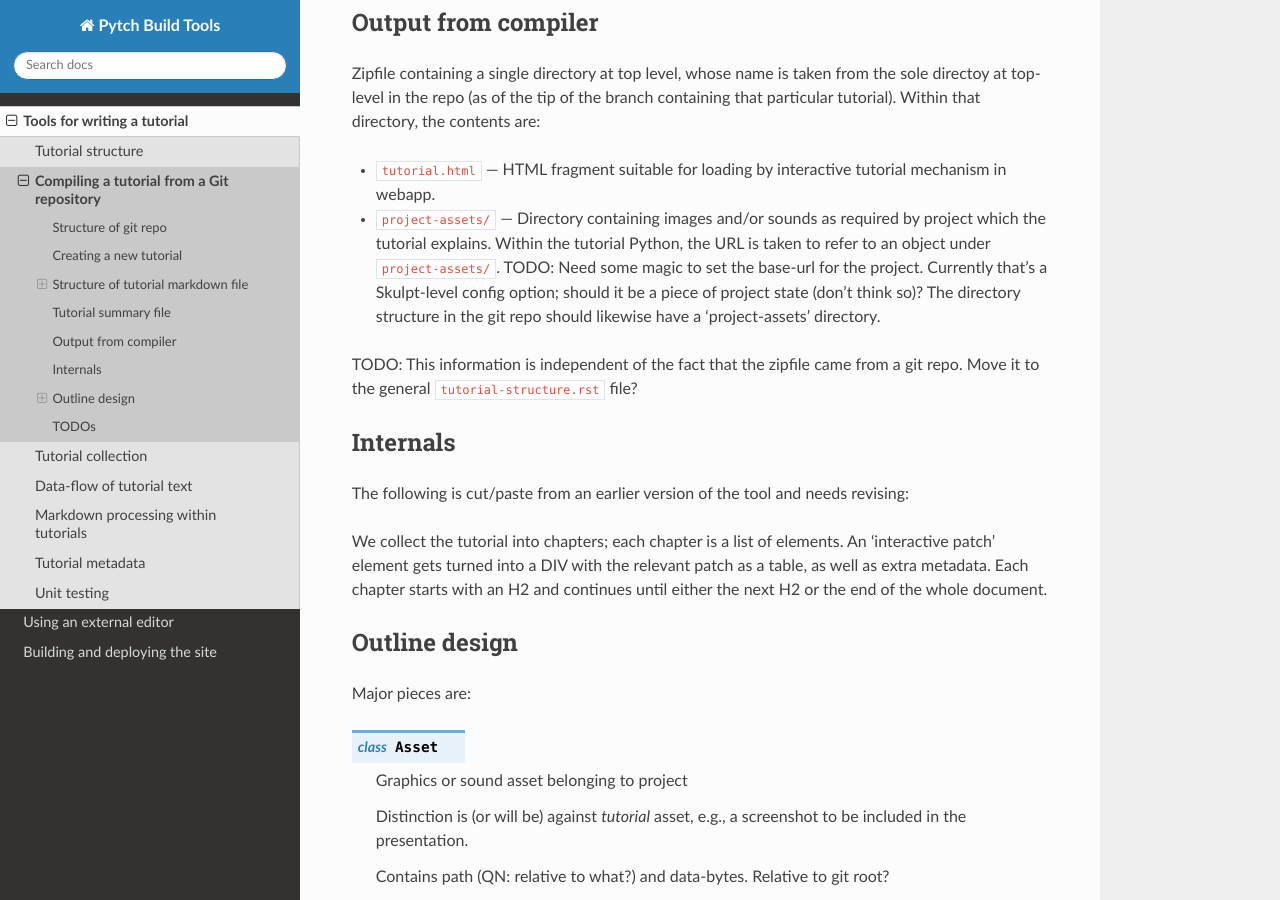
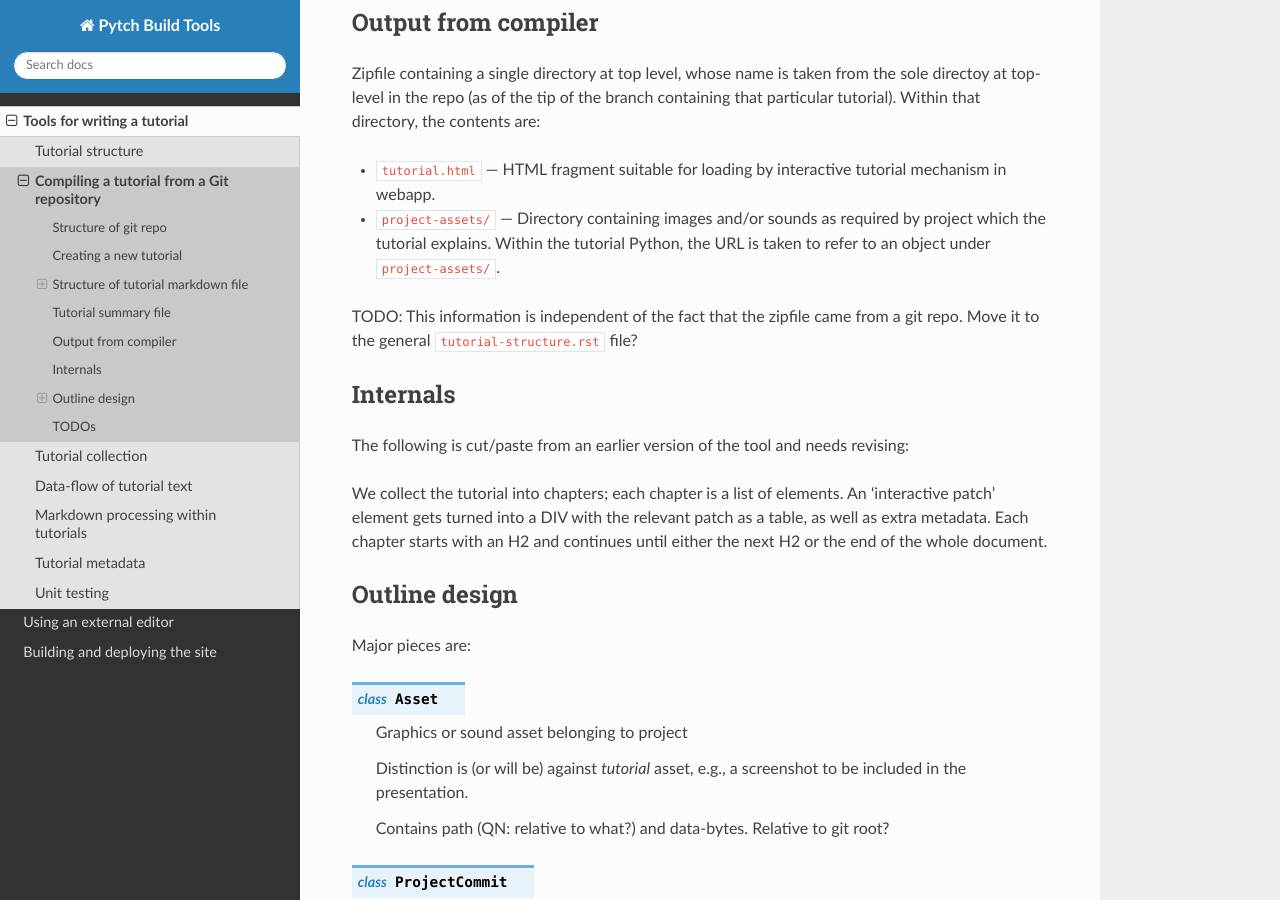
Before and after one commit to pytchlang/pytch-build, a Sphinx documentation site: the page built from doc/source/tutorialcompiler/fromgitrepo.rst, in a window 1280 px wide and 900 px high, scrolled down 2945 px. Built offline with Sphinx 7.4.7 and the Read the Docs theme 2.0.0, drawn with Linux system fonts in a browser that asks for light colours; some of the changed text lies outside the part shown.

Commit message:
Update stale info in fromgitrepo
(And fix typo.)

```diff
--- a/doc/source/tutorialcompiler/fromgitrepo.rst
+++ b/doc/source/tutorialcompiler/fromgitrepo.rst
@@ -156,11 +156,7 @@
 * ``project-assets/`` — Directory containing images and/or sounds as
   required by project which the tutorial explains.  Within the
   tutorial Python, the URL is taken to refer to an object under
-  ``project-assets/``.  TODO: Need some magic to set the base-url for
-  the project.  Currently that’s a Skulpt-level config option; should
-  it be a piece of project state (don’t think so)?  The directory
-  structure in the git repo should likewise have a ‘project-assets’
-  directory.
+  ``project-assets/``.
 
 TODO: This information is independent of the fact that the zipfile
 came from a git repo.  Move it to the general
@@ -303,7 +299,6 @@
 
 Validation and/or warnings would be nice, including:
 
-* each project asset is added once and then left alone
 * each project asset has a path within the 'project-assets/' directory
 * exactly those commits tagged as adding project assets do in fact add project assets
 * all changes to the code file are tagged with identifier-slugs
```
Also changed, not shown: other parts of doc/source/tutorialcompiler/fromgitrepo.rst (+1 -1 lines).
